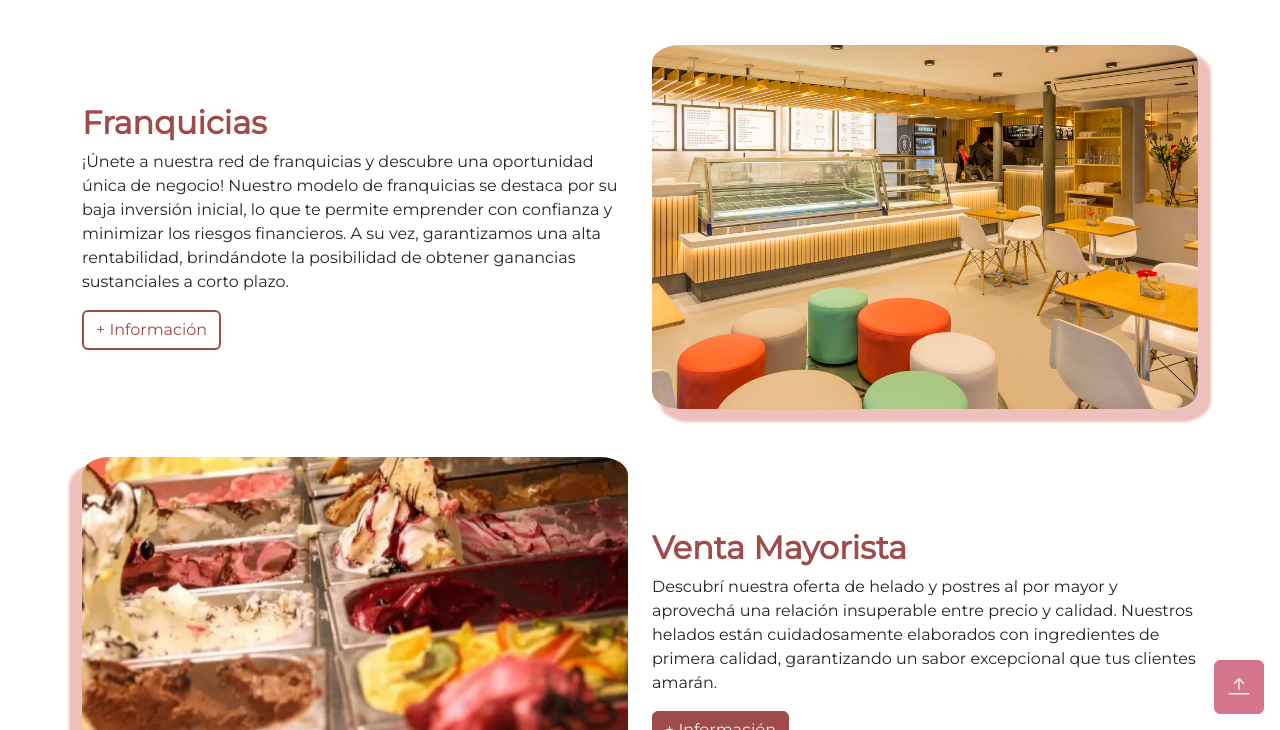
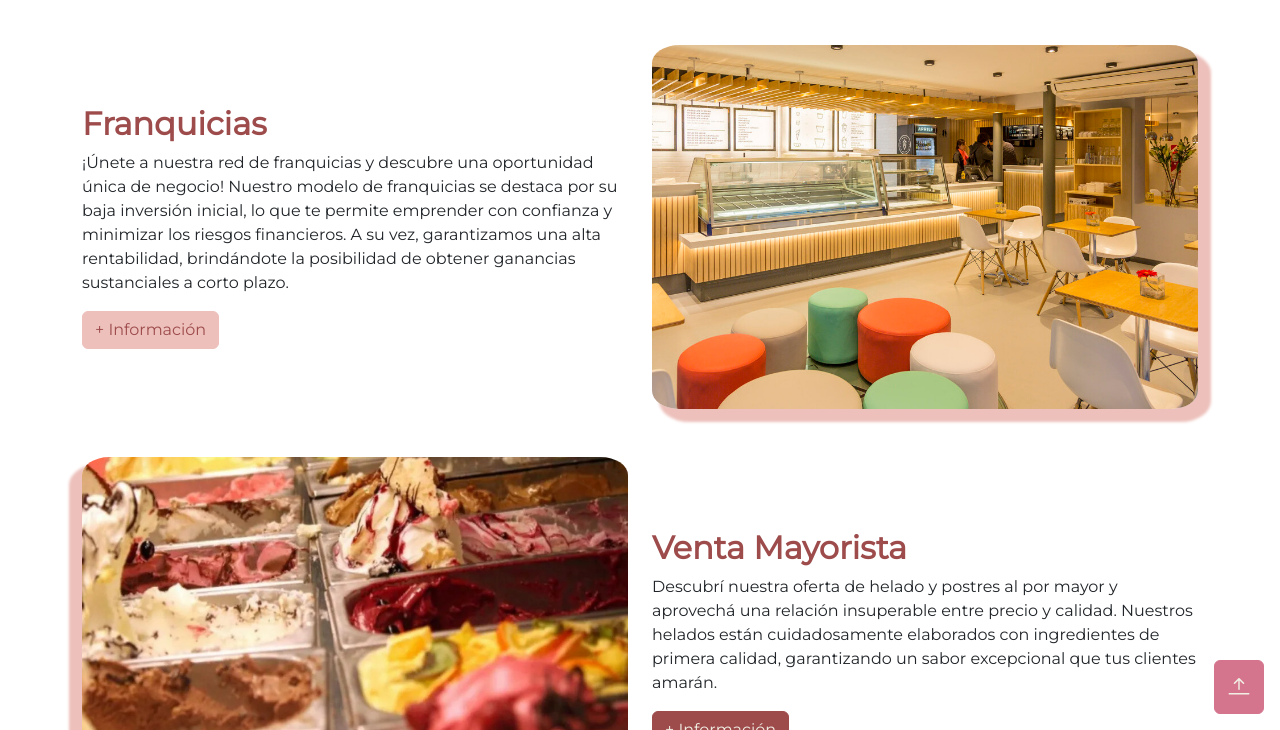
Before and after one commit to fabiosan221/fabiosan221.github.io, a plain HTML site: page index.html in a window 1280 px wide. In both pictures the pointer is over the button 150 px from the left and 993 px from the top of the page. Shown: the part 663-1393 px from the top of the page. Drawn offline with nearby package versions, Linux system fonts and the light colour scheme.

Commit message:
Modificacion color boton pagina de contacto

```diff
--- a/style/estilos.css
+++ b/style/estilos.css
@@ -229,7 +229,8 @@ body::-webkit-scrollbar-thumb {
 }
 
 .btn-bordo:hover{
-    border: 2px solid #9d4b4b;
+    background-color: #EDC0BB;
+    border: 1px solid #EDC0BB;
 }
 
 .carousel-indicators [data-bs-target] {
```
